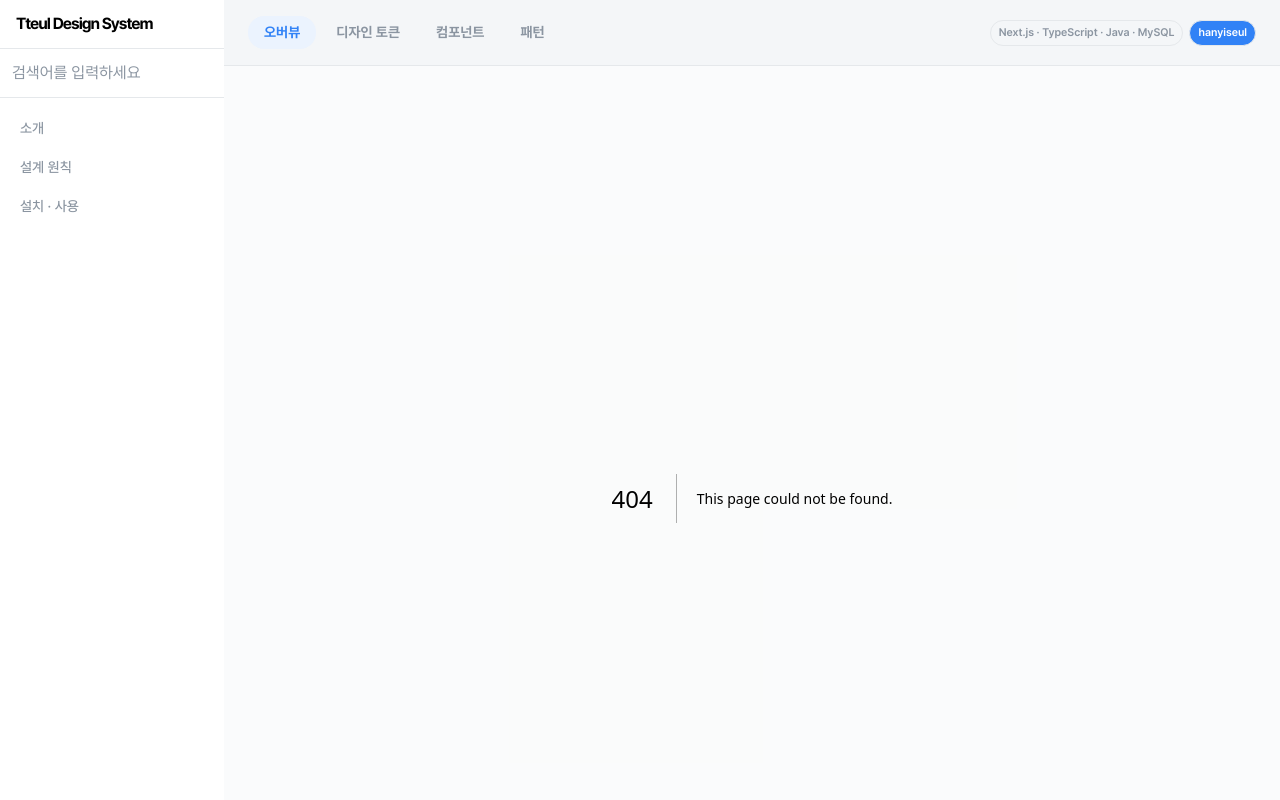
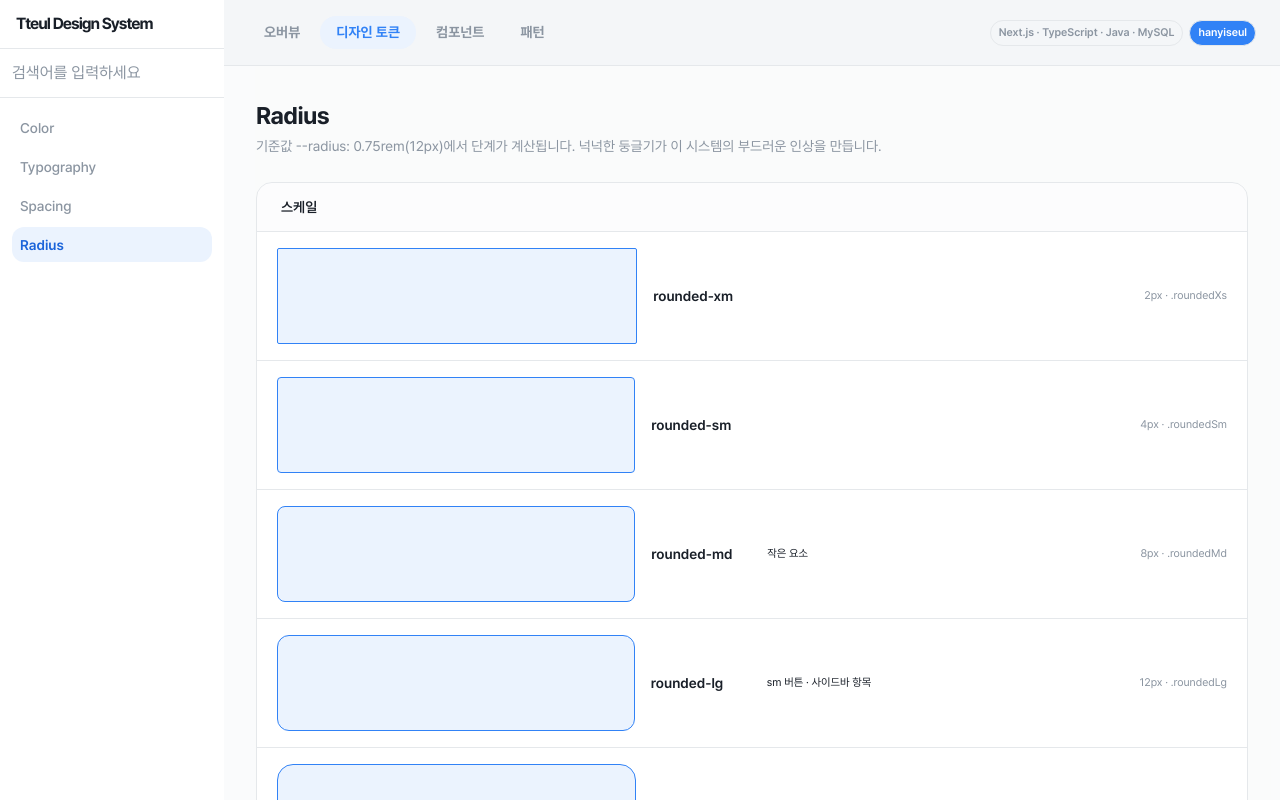
Before and after one commit to hanyiseul/Tteul-Design-System, a Next.js app in the folder frontend-next/: page /token/radius in a window 1280 px wide. Before the commit this address had no page. Shown: the top 800 px of the page. Built offline with nearby package versions, Linux system fonts and the light colour scheme.

Commit message:
feat: radius 가이드 페이지 추가

```diff
--- /dev/null
+++ b/frontend-next/src/app/(docs)/token/radius/page.tsx
@@ -0,0 +1,45 @@
+import Title from "@/shared/components/Title/Title"
+import "./radius.css"
+import GuideBox from "@/shared/components/guideBox/GuideBox"
+
+type RadiusItem = {
+  radius: string;
+  title: string;
+  info: string;
+  desc?: string;
+}
+
+const radiusList: RadiusItem[] = [
+  { radius: "roundedXs", title: "rounded-xm", info: "2px · .roundedXs" },
+  { radius: "roundedSm", title: "rounded-sm", info: "4px · .roundedSm" },
+  { radius: "roundedMd", title: "rounded-md", info: "8px · .roundedMd", desc: "작은 요소" },
+  { radius: "roundedLg", title: "rounded-lg", info: "12px · .roundedLg", desc: "sm 버튼 · 사이드바 항목" },
+  { radius: "roundedXl", title: "rounded-xl", info: "16px · .roundedXl", desc: "버튼 · 입력 · 카드" },
+  { radius: "rounded2xl", title: "rounded-2xl", info: "24px · .rounded2xl" },
+  { radius: "roundedFull", title: "rounded-full", info: "100% · .roundedFull", desc: "원형" },
+]
+const page = () => {
+  return (
+    <div className="content">
+      <Title
+        title="Radius"
+        desc="기준값 --radius: 0.75rem(12px)에서 단계가 계산됩니다. 넉넉한 둥글기가 이 시스템의 부드러운 인상을 만듭니다."
+      />
+
+      <GuideBox title="스케일">
+        <ul className="typeList">
+          {radiusList.map((radius) => (
+            <li className="typeItem" key={radius.title}>
+              <div className={radius.radius} style={{ width: "100%", height: "96px", background: "var(--primaryLight)", border: "1px solid var(--primary)" }}></div>
+              <span className="typeTitle">{radius.title}</span>
+              <span className="typeDesc">{radius.desc}</span>
+              <span className="typeInfo">{radius.info}</span>
+            </li>
+          ))}
+        </ul>
+      </GuideBox>
+    </div>
+  )
+}
+
+export default page
--- a/frontend-next/src/shared/components/guideBox/GuideBox.css
+++ b/frontend-next/src/shared/components/guideBox/GuideBox.css
@@ -66,6 +66,7 @@
 }
 .guideBox .sample .typeList .typeDesc {
   width: 100%;
+  font-size: var(--fs2xs);
 }
 .guideBox .sample .typeList .typeInfo {
   flex: 0 0 auto;
--- a/frontend-next/src/shared/constants/navigation.ts
+++ b/frontend-next/src/shared/constants/navigation.ts
@@ -43,6 +43,7 @@ export const sidebarMenus: Record<string, SidebarMenuItem[]>  = {
     { label: "Color", path: "/token/color" },
     { label: "Typography", path: "/token/typography" },
     { label: "Spacing", path: "/token/spacing" },
+    { label: "Radius", path: "/token/radius" },
   ],
 
   component: [
```
Also changed, not shown: frontend-next/src/app/(docs)/token/radius/radius.css (added).
